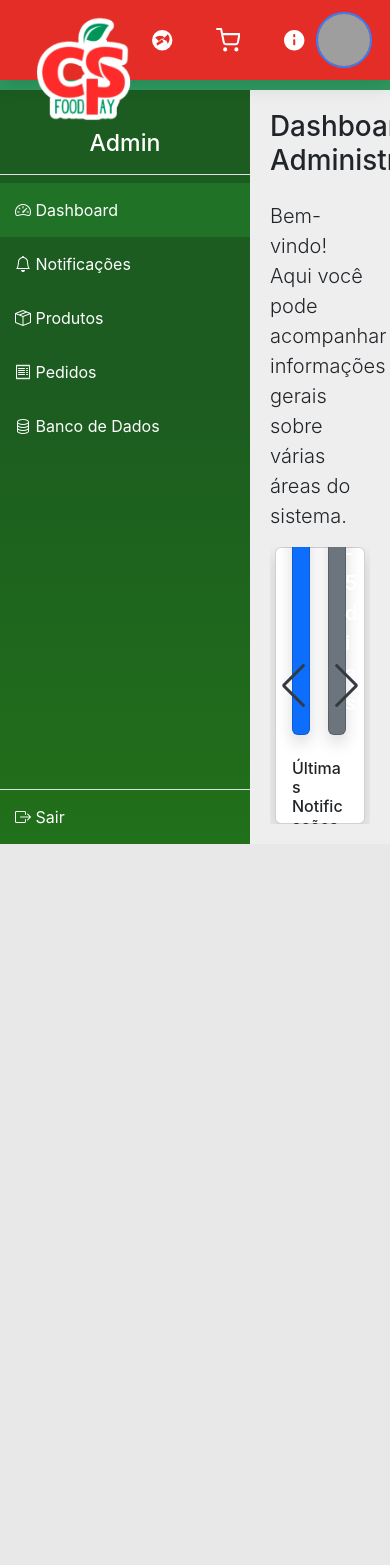
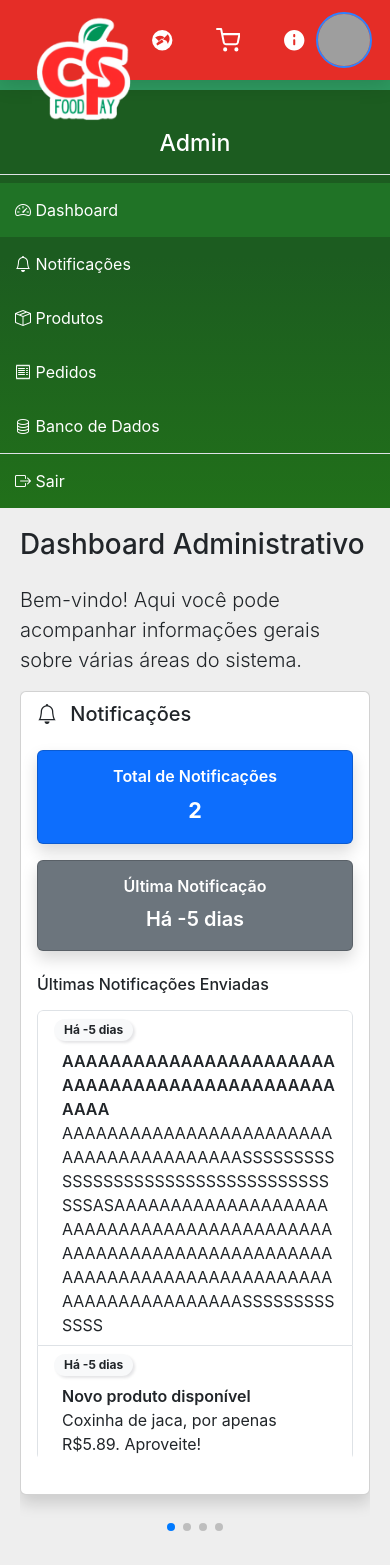
Before and after one commit to VPivato/TCC_ETEC_3DS, a Flask app: page /admin/ in a window 390 px wide. Before the commit the page ends 844 px from the top, so only its background shows below. Run offline with Flask 3, Linux system fonts and the light colour scheme; data comes from the database, SQL or seed files in the repository; both versions use the stored data as it was after the commit; some libraries are stand-ins or nearby versions; grey boxes are pictures that could not be loaded.

Commit message:
0.0.88 - /admin responsivo

```diff
--- a/app/static/css/admin/admin/admin-style.css
+++ b/app/static/css/admin/admin/admin-style.css
@@ -61,11 +61,12 @@ main {
 
 .swiper-wrapper {
     flex: 1;
+    height: auto !important;
 }
 
 .swiper-slide {
     width: 100% !important;
-    height: 100%;
+    height: 98%;
     display: flex;
     justify-content: center;
     align-items: center;
@@ -113,3 +114,72 @@ canvas {
     padding: 5px 10px;
     box-shadow: 2px 2px 3px #03001a1c;
 }
+
+.swiper-button-prev,
+.swiper-button-next {
+    display: flex;
+}
+
+.swiper-pagination {
+    display: none;
+}
+
+
+@media (max-width: 1900px) {
+    .swiper {
+        overflow: auto;
+    }
+}
+
+
+@media (max-width: 1100px) {
+    main {
+        flex-direction: column;
+    }
+
+    .sidebar {
+        width: 100%;
+    }
+
+    .content {
+        overflow: visible;
+        min-height: auto;
+    }
+
+    .swiper-slide .card {
+        width: 100%;
+    }
+
+    .swiper-button-prev,
+    .swiper-button-next {
+        display: none !important;
+    }
+
+    .swiper-pagination {
+        display: block !important;
+        margin-top: 10px;
+    }
+}
+
+@media (max-width: 500px) {
+    .row {
+        display: block !important;
+    }
+
+    .col-6 {
+        width: 100%;
+    }
+
+    #lista-ultimas-notificacoes>.list-group-item {
+        flex-direction: column-reverse !important;
+        gap: .5rem !important;
+    }
+
+    .grafico-container {
+        display: none;
+    }
+
+    .grafico-indisponivel {
+        display: block !important;
+    }
+}
--- a/app/static/css/shared/painel_notificacao.css
+++ b/app/static/css/shared/painel_notificacao.css
@@ -101,6 +101,7 @@
     border-right: 2px solid #ccc;
     font-size: 1rem;
     text-align: justify;
+    word-wrap: anywhere;
 }
 
 .notificacao:nth-child(even) {
--- a/app/static/js/admin/admin/admin-script.js
+++ b/app/static/js/admin/admin/admin-script.js
@@ -6,6 +6,11 @@ const swiper = new Swiper('.mySwiper', {
     navigation: {
         nextEl: '.swiper-button-next',
         prevEl: '.swiper-button-prev'
+    },
+
+    pagination: {
+        el: '.swiper-pagination',
+        clickable: true,
     },
 
     observer: true,
--- a/app/templates/admin/admin/admin.html
+++ b/app/templates/admin/admin/admin.html
@@ -62,7 +62,8 @@
                             <!-- Lista das últimas notificações -->
                             <div class="mb-4">
                                 <h6 class="mb-3">Últimas Notificações Enviadas</h6>
-                                <div class="list-group overflow-auto" style="max-height: 450px;">
+                                <div class="list-group overflow-auto" style="max-height: 450px;"
+                                    id="lista-ultimas-notificacoes">
                                     {% for n in lista_notificacoes %}
                                     <div class="list-group-item d-flex justify-content-between align-items-start">
                                         <div class="ms-2 me-auto" style="word-wrap: anywhere;">
@@ -139,6 +140,10 @@
                                 data-values_produtos='{{ values_produtos | tojson | safe }}'>
                                 <canvas id="grafico-produtos"></canvas>
                             </div>
+
+                            <div class="grafico-indisponivel text-muted d-none">
+                                Gráfico indisponível para telas muito pequenas.
+                            </div>
                         </div>
                     </div>
                 </div>
@@ -210,6 +215,10 @@
                                 data-labels_pedidos='{{ semanas | tojson | safe }}'
                                 data-values_pedidos='{{ pedidos_por_semana | tojson | safe }}'>
                                 <canvas id="grafico-pedidos"></canvas>
+                            </div>
+
+                            <div class="grafico-indisponivel text-muted d-none">
+                                Gráfico indisponível para telas muito pequenas.
                             </div>
                         </div>
                     </div>
@@ -285,14 +294,21 @@
                                 data-values_usuarios='{{ usuarios_por_mes_atuais | tojson | safe }}'>
                                 <canvas id="grafico-usuarios"></canvas>
                             </div>
+
+                            <div class="grafico-indisponivel text-muted d-none">
+                                Gráfico indisponível para telas muito pequenas.
+                            </div>
                         </div>
                     </div>
                 </div>
             </div>
 
-            <!-- Navigation Buttons -->
+            <!-- Botões de navegação -->
             <div class="swiper-button-prev"></div>
             <div class="swiper-button-next"></div>
+
+            <!-- Pontos de paginação -->
+            <div class="swiper-pagination"></div>
         </div>
     </div>
     </div>
@@ -302,4 +318,4 @@
 
 {% block extra_js %}
 <script src="{{ url_for('static', filename='js/admin/admin/admin-script.js') }}"></script>
-{% endblock %}
+{% endblock %}''
```
Also changed, not shown: app/static/uploads/pfp/1_055_07282_06-44.jpg (added), instance/banco_de_dados.db.
